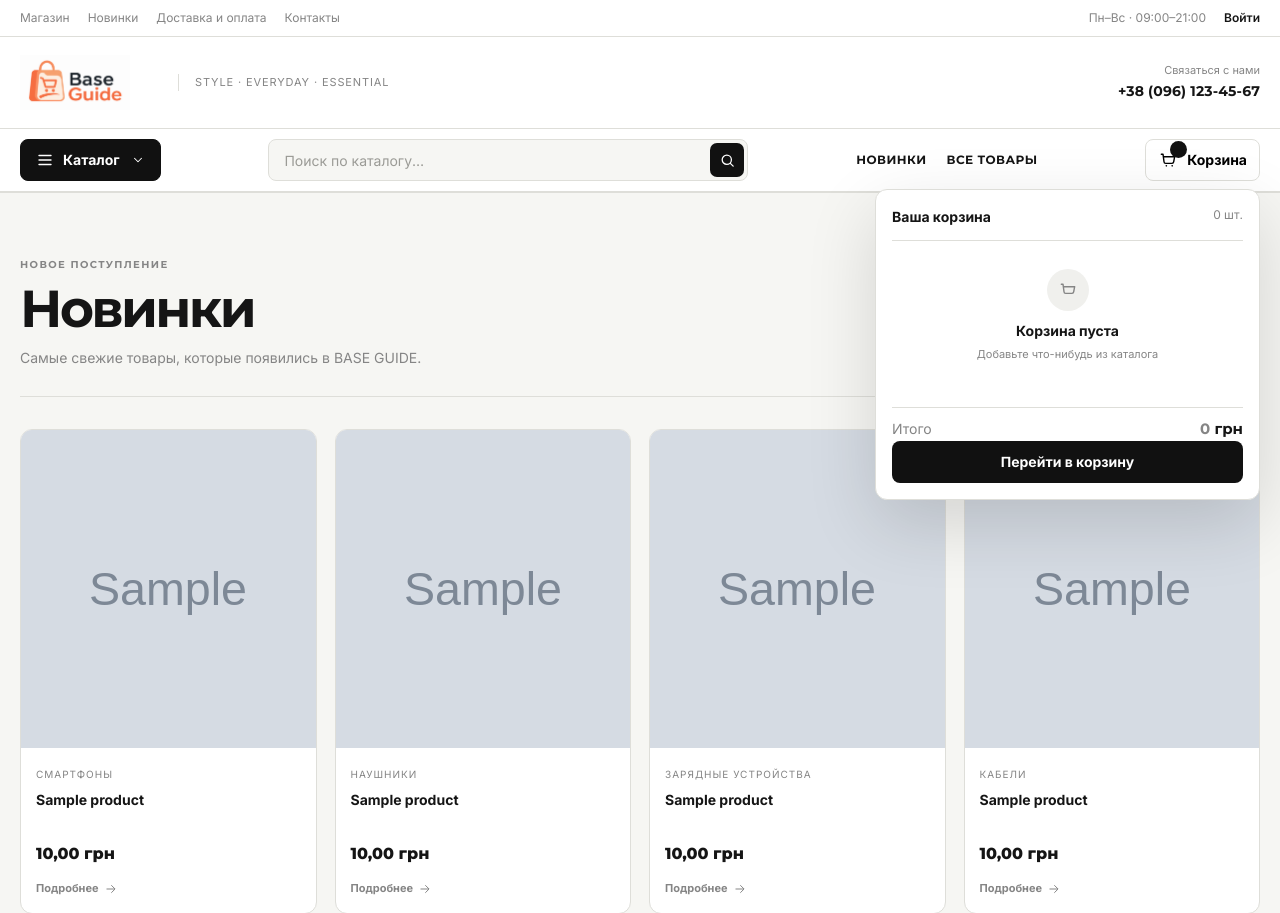
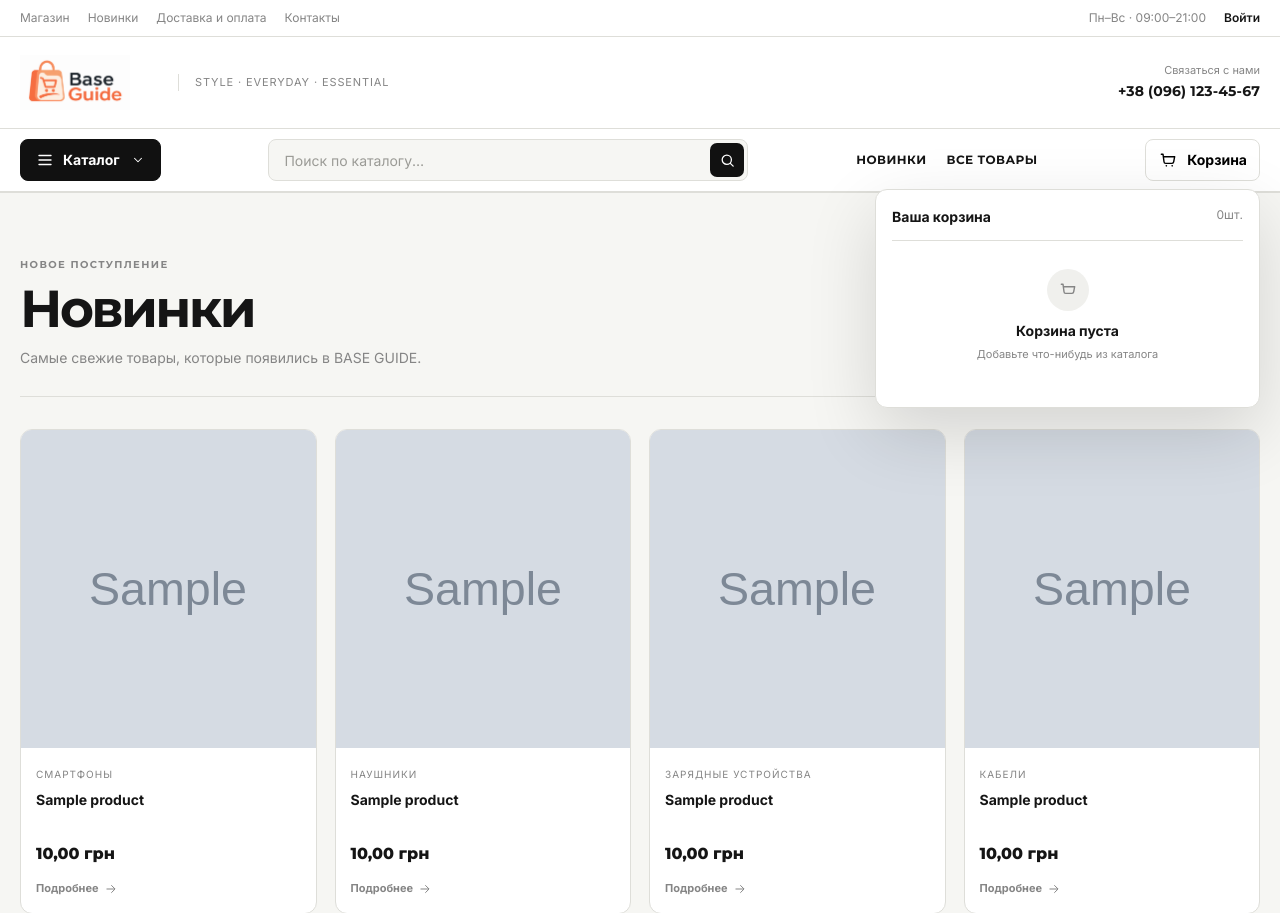
Before and after one commit to maxshavrukov/django-base-guide, a Django app: page /new/ in a window 1280 px wide, after a click on "Корзина". Shown: the top 913 px of the page. Run offline with Django 5.2, Linux system fonts and the light colour scheme; tables that the repository leaves empty hold one stand-in row (values such as "Sample post"); grey boxes marked "Sample" are stand-in pictures.

Commit message:
фиксы мини корзины

```diff
--- a/shop/main/services/filters.py
+++ b/shop/main/services/filters.py
@@ -62,6 +62,12 @@ CATEGORY_FILTER_FIELDS = {
             'param': 'storage',
             'field': 'storage',
             'label': 'Встроенная память (Storage)',
+            'type': 'checkbox',
+        },
+        {
+            'param': 'extra_storage',
+            'field': 'extra_storage',
+            'label': 'Дополнительная память',
             'type': 'checkbox',
         },
         {
--- a/shop/main/static/js/cartModal.js
+++ b/shop/main/static/js/cartModal.js
@@ -81,9 +81,12 @@ document.addEventListener("DOMContentLoaded", () => {
  function updateMiniCartUI(data) {
     const headerCart = document.querySelector(".header-cart");
     if (headerCart) headerCart.classList.toggle("has-items", data.basket_len > 0);
-
+    // Берем количество из ответа сервера (data.basket_len)
+    const totalQty = data.basket_len || 0;
     const countElement = document.getElementById("cart-count");
-    if (countElement) countElement.textContent = data.basket_len > 0 ? data.basket_len : "";
+    if (countElement) {
+      countElement.textContent = totalQty > 0 ? totalQty : "";
+    }
 
     const totalElement = document.getElementById("cart-total-price");
     if (totalElement) totalElement.textContent = Number(data.total_price) > 0 ? `${data.total_price} грн` : "";
--- a/shop/main/templates/main/base.html
+++ b/shop/main/templates/main/base.html
@@ -155,21 +155,13 @@
                   <circle cx="10" cy="19" r="1" fill="currentColor" />
                   <circle cx="17" cy="19" r="1" fill="currentColor" />
                 </svg>
-                <span class="cart-count" id="cart-count">
-                  {% with total_qty=basket|length %}
-                    {% if total_qty > 0 %}{{ total_qty }}{% endif %}
-                  {% endwith %}
-                </span>
+                <span class="cart-count" id="cart-count">{% with total_qty=basket|length %}{% if total_qty > 0 %}{{ total_qty }}{% endif %}{% endwith %}</span>
               </span>
               <span class="cart-btn__label">Корзина</span>
             </button>
             <div class="mini-cart-dropdown" id="miniCart" hidden>
               <div class="mini-cart__header">
-                <strong>Ваша корзина</strong><span>
-                  {% with total_qty=basket|length %}
-                    {{ total_qty }}
-                  {% endwith %}шт.
-                </span>
+                <strong>Ваша корзина</strong><span>{% with total_qty=basket|length %}{{ total_qty }}{% endwith %}шт.</span>
               </div>
               <div class="mini-cart-items-list" id="mini-cart-items">
                 {% if basket %}
@@ -181,8 +173,14 @@
                         <img src="{% static 'img/no-image.png' %}" alt="" class="mini-cart-img" />
                       {% endif %}
                       <div class="mini-cart-info">
-                        <div class="mini-cart-title">{{ item.product.name }}</div>
-                        <div class="mini-cart-details">{{ item.quantity }} шт. × {{ item.price }} грн</div>
+                        <div class="mini-cart-title" title="{{ item.product.name }}">{{ item.product.name }}</div>
+                        <div class="mini-cart-details">
+                          <span>{{ item.quantity }} шт. × {{ item.price }} грн</span>
+                          {% if item.product_discount_percent %}
+                            −{{ item.product_discount_percent }}% · было
+                            {{ item.original_price|default:item.product.price }} грн
+                          {% endif %}
+                        </div>
                       </div>
                       <button type="button" class="mini-cart-remove-btn" data-product_id="{{ item.product.id }}" title="Удалить товар" aria-label="Удалить {{ item.product.name }}">
                         <svg aria-hidden="true" viewBox="0 0 24 24" fill="none">
@@ -201,14 +199,42 @@
                   </div>
                 {% endif %}
               </div>
+
               {% with basket_details=basket.get_basket_details %}
-                <div class="mini-cart-footer" id="mini-cart-footer">
-                  <div class="mini-cart-total">
-                    <span>Итого</span>
-                    <strong>
-                      <span id="mini-cart-sum">{{ basket.get_total_price|default:0 }}</span>
-                      грн
-                    </strong>
+                <div class="mini-cart-footer"
+                  id="mini-cart-footer"
+                  style="display: {% if basket %}
+                    block
+                  {% else %}
+                    none
+                  {% endif %};">
+                  <div class="mini-cart-summary">
+                    <div>
+                      <span>Подытог</span>
+                      <strong><span id="mini-cart-subtotal">{{ basket_details.subtotal|default:basket.get_total_price }}</span> грн</strong>
+                    </div>
+                    <div id="mini-cart-product-discount-row"
+                      style="display: {% if basket_details.product_discount_amount %}
+                        flex
+                      {% else %}
+                        none
+                      {% endif %};">
+                      <span>Скидка на товары</span>
+                      <strong>−<span id="mini-cart-product-discount">{{ basket_details.product_discount_amount|default:0 }}</span> грн</strong>
+                    </div>
+                    <div id="mini-cart-promo-row"
+                      style="display: {% if basket_details.promo_discount_amount %}
+                        flex
+                      {% else %}
+                        none
+                      {% endif %};">
+                      <span>Промокод</span>
+                      <strong>−<span id="mini-cart-promo-discount">{{ basket_details.promo_discount_amount|default:0 }}</span> грн</strong>
+                    </div>
+                    <div class="mini-cart-total">
+                      <span>Итого</span>
+                      <strong><span id="mini-cart-sum">{{ basket.get_total_price|default:0 }}</span> грн</strong>
+                    </div>
                   </div>
                   <a href="{% url 'basket:basket_detail' %}" class="btn btn--primary btn--full">Перейти в корзину</a>
                 </div>
@@ -218,7 +244,6 @@
         </div>
       </div>
     </header>
-
     <main id="main-content" class="site-main">
       <div class="container">
         {% if messages %}
```
